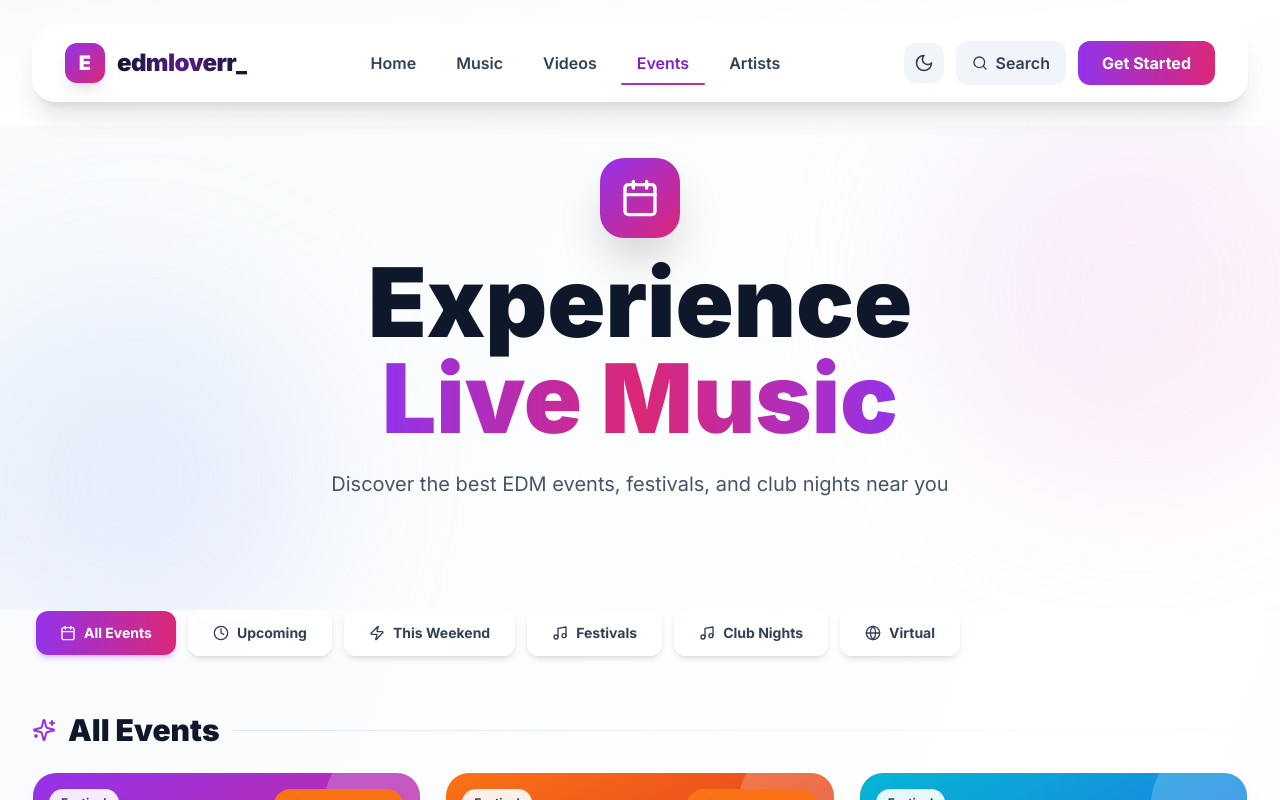
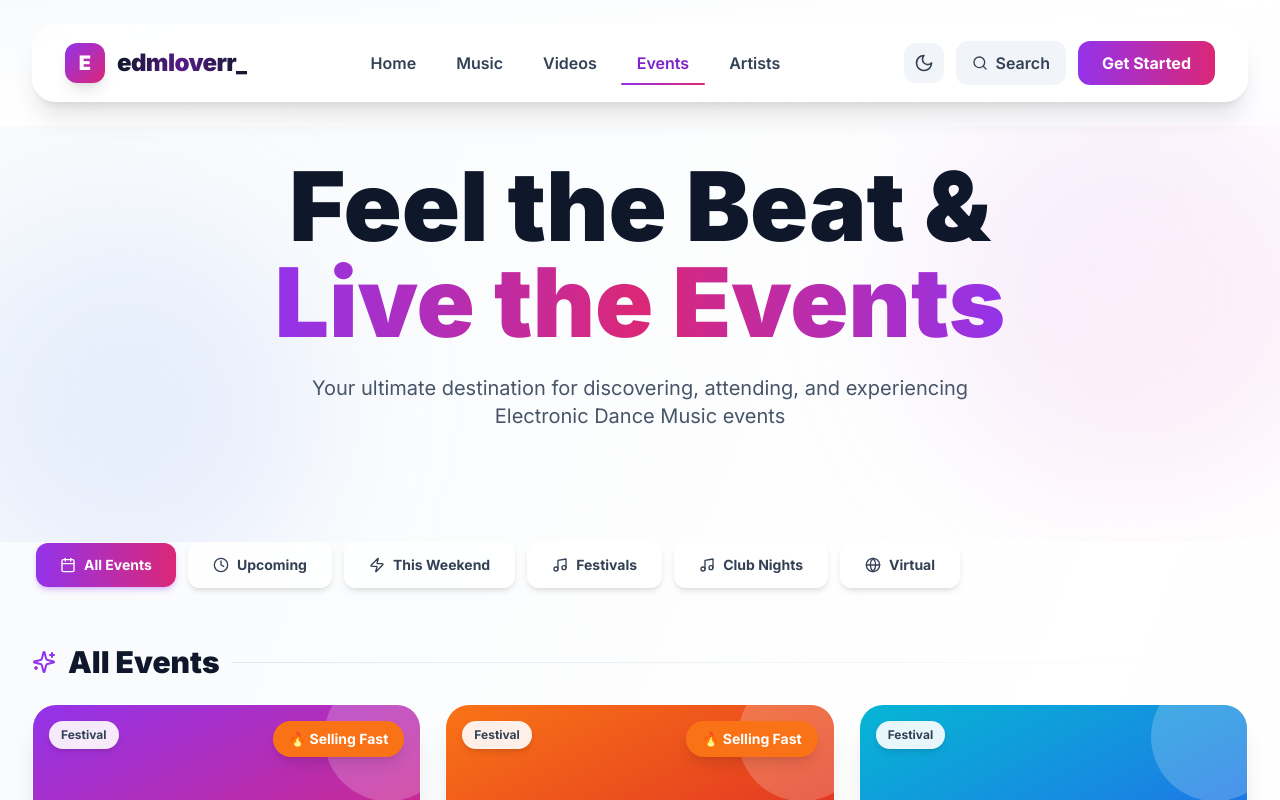
Before and after one commit to Thilinadilshan22/Music-Platform, a React (Vite) app in the folder Front-end/: page /events in a window 1280 px wide. Shown: the top 800 px of the page. Built offline with nearby package versions, Linux system fonts and the light colour scheme.

Commit message:
feat: add Events, Music, and Artists feature pages.

```diff
--- a/Front-end/src/features/artists/ArtistsPage.tsx
+++ b/Front-end/src/features/artists/ArtistsPage.tsx
@@ -82,23 +82,15 @@ export function ArtistsPage() {
                         transition={{ duration: 0.6 }}
                         className="text-center mb-8"
                     >
-                        <motion.div
-                            className="inline-block mb-4"
-                            whileHover={{ scale: 1.05, rotate: 5 }}
-                        >
-                            <div className="w-20 h-20 bg-gradient-to-br from-purple-600 to-pink-600 rounded-3xl flex items-center justify-center shadow-2xl">
-                                <Music2 className="w-10 h-10 text-white" />
-                            </div>
-                        </motion.div>
                         <h1 className="text-5xl sm:text-6xl md:text-7xl lg:text-8xl font-black mb-6 leading-tight">
-                            <span className="text-slate-900 dark:text-white">Discover Your</span>
+                            <span className="text-slate-900 dark:text-white">Feel the Beat &</span>
                             <br />
                             <span className="bg-gradient-to-r from-purple-600 via-pink-600 to-purple-600 bg-clip-text text-transparent">
-                                Favorite Artists
+                                Live the Artists
                             </span>
                         </h1>
                         <p className="text-lg sm:text-xl text-slate-600 dark:text-slate-300 max-w-2xl mx-auto mb-8">
-                            Explore the world's best EDM DJs and producers
+                            Your ultimate destination for discovering, following, and connecting with Electronic Dance Music artists
                         </p>
 
                         {/* Search Bar */}
--- a/Front-end/src/features/events/EventsPage.tsx
+++ b/Front-end/src/features/events/EventsPage.tsx
@@ -68,23 +68,15 @@ export function EventsPage() {
                         transition={{ duration: 0.6 }}
                         className="text-center mb-12"
                     >
-                        <motion.div
-                            className="inline-block mb-4"
-                            whileHover={{ scale: 1.05, rotate: 5 }}
-                        >
-                            <div className="w-20 h-20 bg-gradient-to-br from-purple-600 to-pink-600 rounded-3xl flex items-center justify-center shadow-2xl">
-                                <Calendar className="w-10 h-10 text-white" />
-                            </div>
-                        </motion.div>
                         <h1 className="text-5xl sm:text-6xl md:text-7xl lg:text-8xl font-black mb-6 leading-tight">
-                            <span className="text-slate-900 dark:text-white">Experience</span>
+                            <span className="text-slate-900 dark:text-white">Feel the Beat &</span>
                             <br />
                             <span className="bg-gradient-to-r from-purple-600 via-pink-600 to-purple-600 bg-clip-text text-transparent">
-                                Live Music
+                                Live the Events
                             </span>
                         </h1>
                         <p className="text-lg sm:text-xl text-slate-600 dark:text-slate-300 max-w-2xl mx-auto">
-                            Discover the best EDM events, festivals, and club nights near you
+                            Your ultimate destination for discovering, attending, and experiencing Electronic Dance Music events
                         </p>
                     </motion.div>
                 </div>
--- a/Front-end/src/features/music/MusicPage.tsx
+++ b/Front-end/src/features/music/MusicPage.tsx
@@ -56,23 +56,15 @@ export function MusicPage() {
                         transition={{ duration: 0.6 }}
                         className="text-center mb-12"
                     >
-                        <motion.div
-                            className="inline-block mb-4"
-                            whileHover={{ scale: 1.05, rotate: 5 }}
-                        >
-                            <div className="w-20 h-20 bg-gradient-to-br from-purple-600 to-pink-600 rounded-3xl flex items-center justify-center shadow-2xl">
-                                <Headphones className="w-10 h-10 text-white" />
-                            </div>
-                        </motion.div>
                         <h1 className="text-5xl sm:text-6xl md:text-7xl lg:text-8xl font-black mb-6 leading-tight">
-                            <span className="text-slate-900 dark:text-white">Discover Your</span>
+                            <span className="text-slate-900 dark:text-white">Feel the Beat &</span>
                             <br />
                             <span className="bg-gradient-to-r from-purple-600 via-pink-600 to-purple-600 bg-clip-text text-transparent">
-                                Sound
+                                Live the Music
                             </span>
                         </h1>
                         <p className="text-lg sm:text-xl text-slate-600 dark:text-slate-300 max-w-2xl mx-auto">
-                            Millions of tracks, endless possibilities. Stream the music you love.
+                            Your ultimate destination for discovering, streaming, and sharing Electronic Dance Music
                         </p>
                     </motion.div>
                 </div>
```
